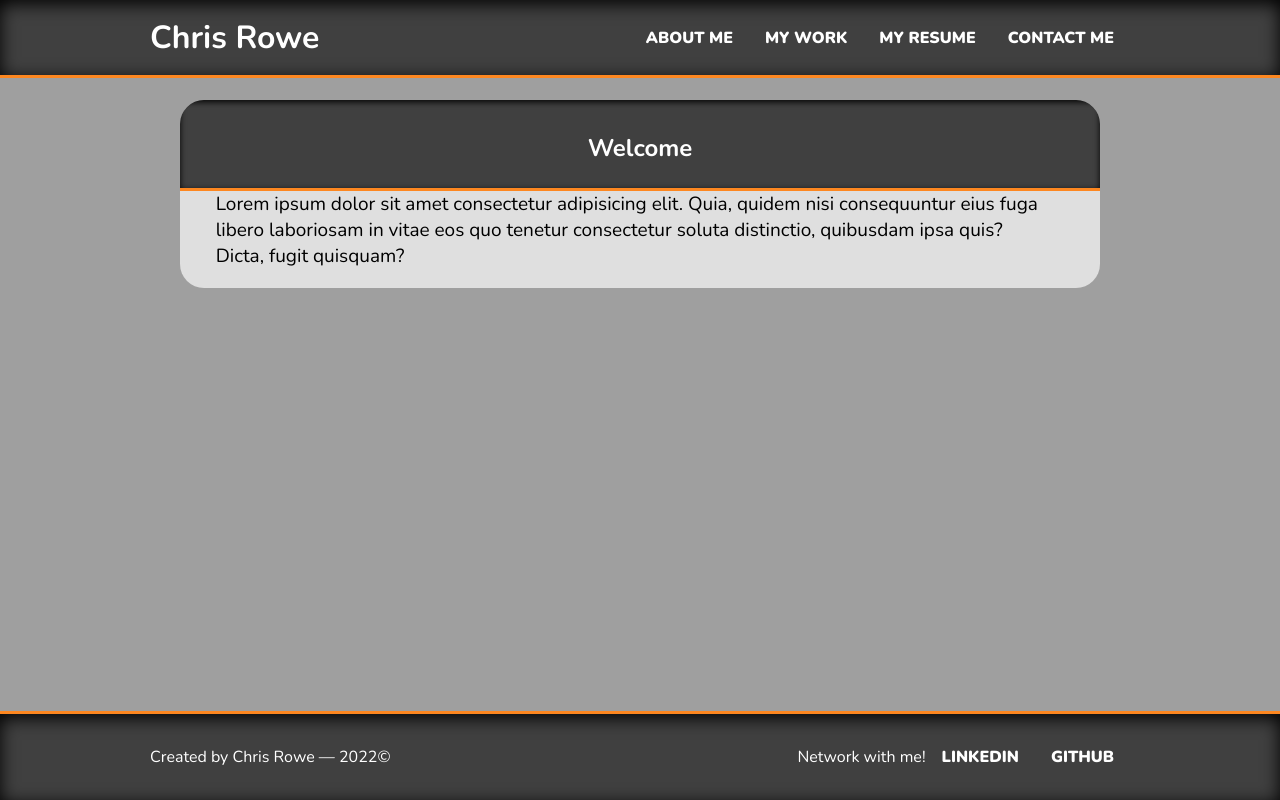
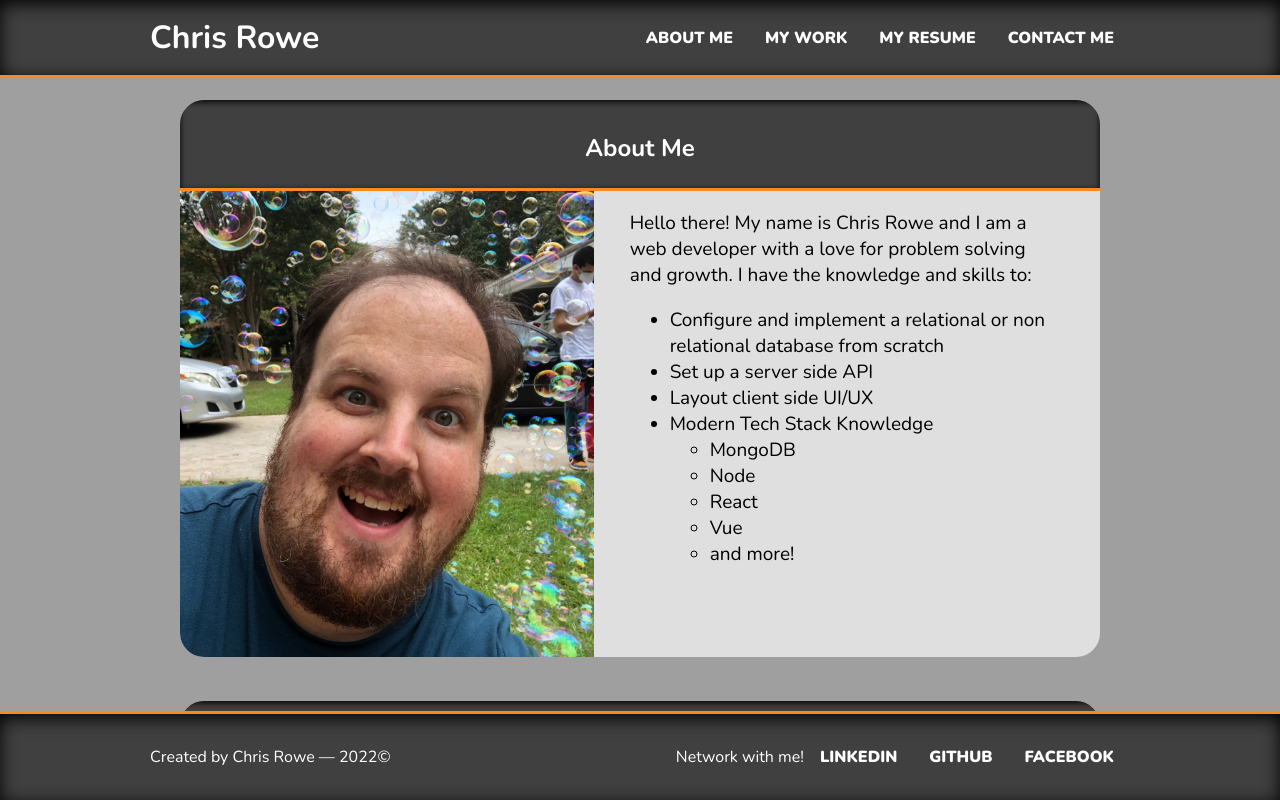
Before and after one commit to Rowe2ry/Portfolio, a React (Create React App) app: page / in a window 1280 px wide. Built offline with nearby package versions, Linux system fonts and the light colour scheme.

Commit message:
began adding state for active tab displaying

```diff
--- a/src/App.js
+++ b/src/App.js
@@ -1,6 +1,5 @@
 import styles from './styles/style.css'
 import Header from './components/Header';
-import Home from './components/Home';
 import AboutMe from './components/AboutMe';
 import Work from './components/Work';
 import Contact from './components/Contact';
@@ -13,7 +12,7 @@ function App() {
       <Header />
       <main>
         <Routes>
-          <Route path="/" element={<Home />} />
+          <Route path="/" element={<AboutMe />} />
           <Route path="/about" element={<AboutMe />} />
           <Route path="/work" element={<Work />} />
           <Route path="/contact" element={<Contact />} />
--- a/src/components/Footer.js
+++ b/src/components/Footer.js
@@ -7,6 +7,7 @@ const Footer = () => {
                     <li><p className="copywrite">Network with me!</p></li>
                     <li><a target="_blank" href="https://www.linkedin.com/in/rowe2ry/" rel="noreferrer">LinkedIn</a></li>
                     <li><a target="_blank" href="https://github.com/Rowe2ry/" rel="noreferrer">GitHub</a></li>
+                    <li><a target="_blank" href="https://www.facebook.com/rowe2ry/" rel="noreferrer">Facebook</a></li>
                 </ul>
             </div>
         </footer>
--- a/src/components/Header.js
+++ b/src/components/Header.js
@@ -1,13 +1,17 @@
-import { Link } from 'react-router-dom';
+import { useState } from 'react';
 import Nav from './Nav';
 
 const Header = () =>{
+
+    const [page,setPage] = useState('About')
+    const handleNavClick = (page) => setPage(page);
+
     return (
         <header>
             <div className="container row flex__space__between align__items__center">
-                <Link to="/"><h1>Chris Rowe</h1></Link>
+                <h1>Chris Rowe</h1>
                 <nav>
-                    <Nav />
+                    <Nav page={page} handleNavClick={handleNavClick}/>
                 </nav>
             </div>
 
--- a/src/components/Home.js
+++ /dev/null
@@ -1,18 +0,0 @@
-const Home = () => {
-    return (
-        <div className="background">
-            <div className="container row">
-                <article className="card">
-                    <section className="card__header">
-                        <h2 className="card__title">Welcome</h2>
-                    </section>
-                    <section className="card__body row">
-                        <div className="card__text">Lorem ipsum dolor sit amet consectetur adipisicing elit. Quia, quidem nisi consequuntur eius fuga libero laboriosam in vitae eos quo tenetur consectetur soluta distinctio, quibusdam ipsa quis? Dicta, fugit quisquam?</div>
-                    </section>
-                </article>
-            </div>
-        </div>
-    );
-};
-
-export default Home;
--- a/src/components/Overdrive.js
+++ b/src/components/Overdrive.js
@@ -8,9 +8,9 @@ const Overdrive = () => {
                         <h2 className="card__title">Overdrive Automotive School</h2>
                     </div>
                     <div className="card__body row">
-                    <div className="photo">
-                                <img src={odScreenshot} alt="Web application to teach people how to work on cars."/>
-                            </div>
+                        <div className="photo">
+                            <img src={odScreenshot} alt="Web application to teach people how to work on cars."/>
+                        </div>
                         <div className="card__text">
                             <p>An online educational experience for people who want to learn how to do automotive work. Using a SQL database as a backbone, users can create an account with an encrypted password stored in the database. Conditional rendering gives new users access to lessons laid out using a template engine. Express API routing uses authorization logic to only unlock content as users successfully complete quizzes following each lesson. All server side handling is done through Node.</p>
                             <div className="buttons">
--- a/src/components/Quiz.js
+++ b/src/components/Quiz.js
@@ -8,11 +8,11 @@ const Quiz = () => {
                         <h2 className="card__title">Coding Quiz</h2>
                     </div>
                     <div className="card__body row">
-                    <div className="photo">
-                                <img src={quizScreenshot} alt="A 10 question Javascript quiz with a variable difficulty."/>
-                            </div>
+                        <div className="photo">
+                            <img src={quizScreenshot} alt="A 10 question Javascript quiz with a variable difficulty."/>
+                        </div>
                         <div className="card__text">
-                            <p>This is a quiz written.</p>
+                            <p>This is a quiz written in vanilla HTML, CSS, and Javascript. I wrote this entire application in 3 days after having learned how to code for just 2 weeks. Users can select a difficulty level in which they would like to play with different time clocks and penalty values. The 10 question quiz selects the 10 questions at random from a larger pool of questions and displays them in a randomized order to prevent test answer memorization. Users are rewarded when they finish a game in the allowed time with high score tracking to local storage.</p>
                             <div className="buttons">
                                 <button><a target="_blank" href="https://rowe2ry.github.io/CodeQuiz/" rel="noreferrer">Website</a></button>
                                 <button><a target="_blank" href="https://github.com/Rowe2ry/CodeQuiz" rel="noreferrer">Code</a></button>
--- a/src/components/Weather.js
+++ b/src/components/Weather.js
@@ -8,14 +8,14 @@ const Weather = () => {
                         <h2 className="card__title">Weather Simplified</h2>
                     </div>
                     <div className="card__body row">
-                    <div className="photo">
-                                <img src={weatherScreenshot} alt="Web application for a 5 day forecast"/>
-                            </div>
+                        <div className="photo">
+                            <img src={weatherScreenshot} alt="Web application for a 5 day forecast"/>
+                        </div>
                         <div className="card__text">
-                            <p>An online educational experience for people who want to learn how to do automotive work. Using a SQL database as a backbone, users can create an account with an encrypted password stored in the database. Conditional rendering gives new users access to lessons laid out using a template engine. Express API routing uses authorization logic to only unlock content as users successfully complete quizzes following each lesson. All server side handling is done through Node.</p>
+                            <p>A Javascript web application laid out over a Skeleton CSS framework using the OpenWeather API to generate a 5 day forecast. This application features conditional formatting as well as a fully responsive layout.</p>
                             <div className="buttons">
-                                <button><a target="_blank" href="https://overdrive-automotive-school.herokuapp.com/" rel="noreferrer">Website</a></button>
-                                <button><a target="_blank" href="https://github.com/Rowe2ry/Overdrive-Automotive-School" rel="noreferrer">Code</a></button>
+                                <button><a target="_blank" href="https://rowe2ry.github.io/Weather-Forecast/" rel="noreferrer">Website</a></button>
+                                <button><a target="_blank" href="https://github.com/Rowe2ry/Weather-Forecast" rel="noreferrer">Code</a></button>
                             </div>
                         </div>
                     </div>
```
